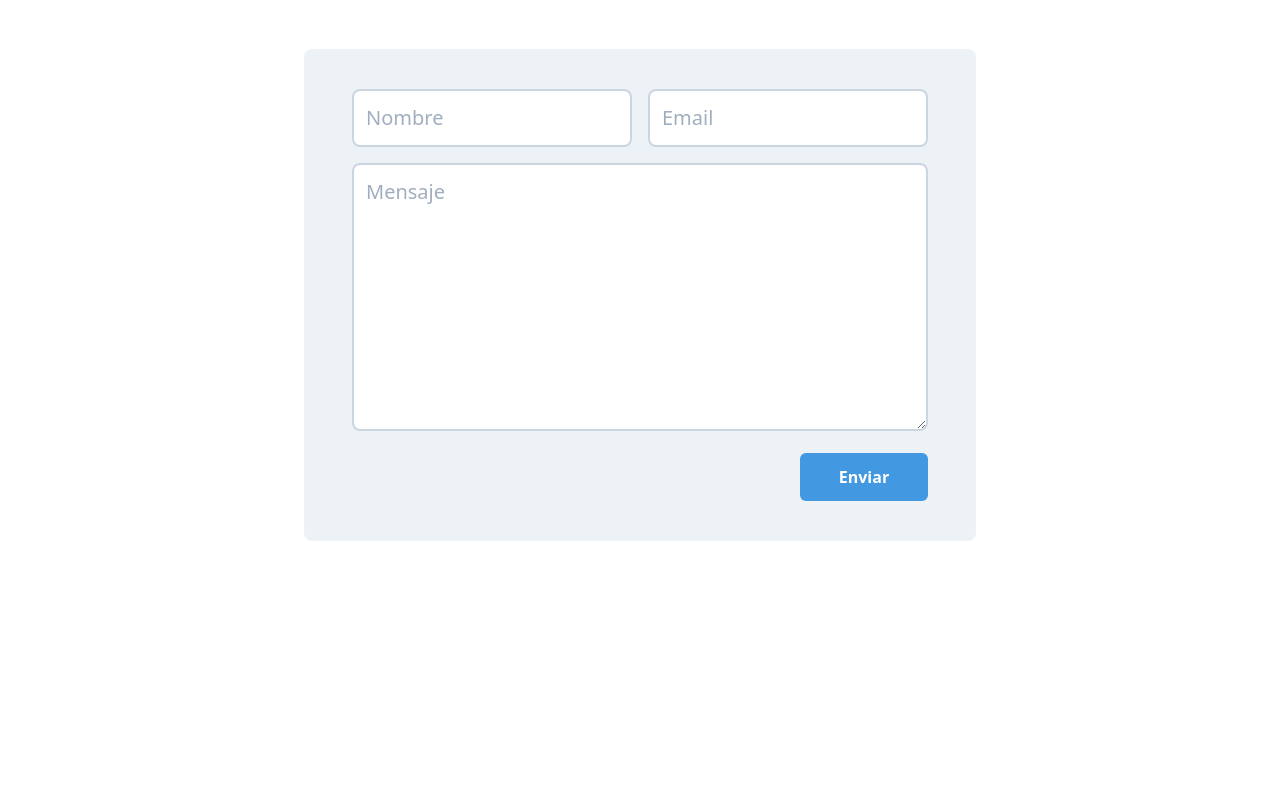
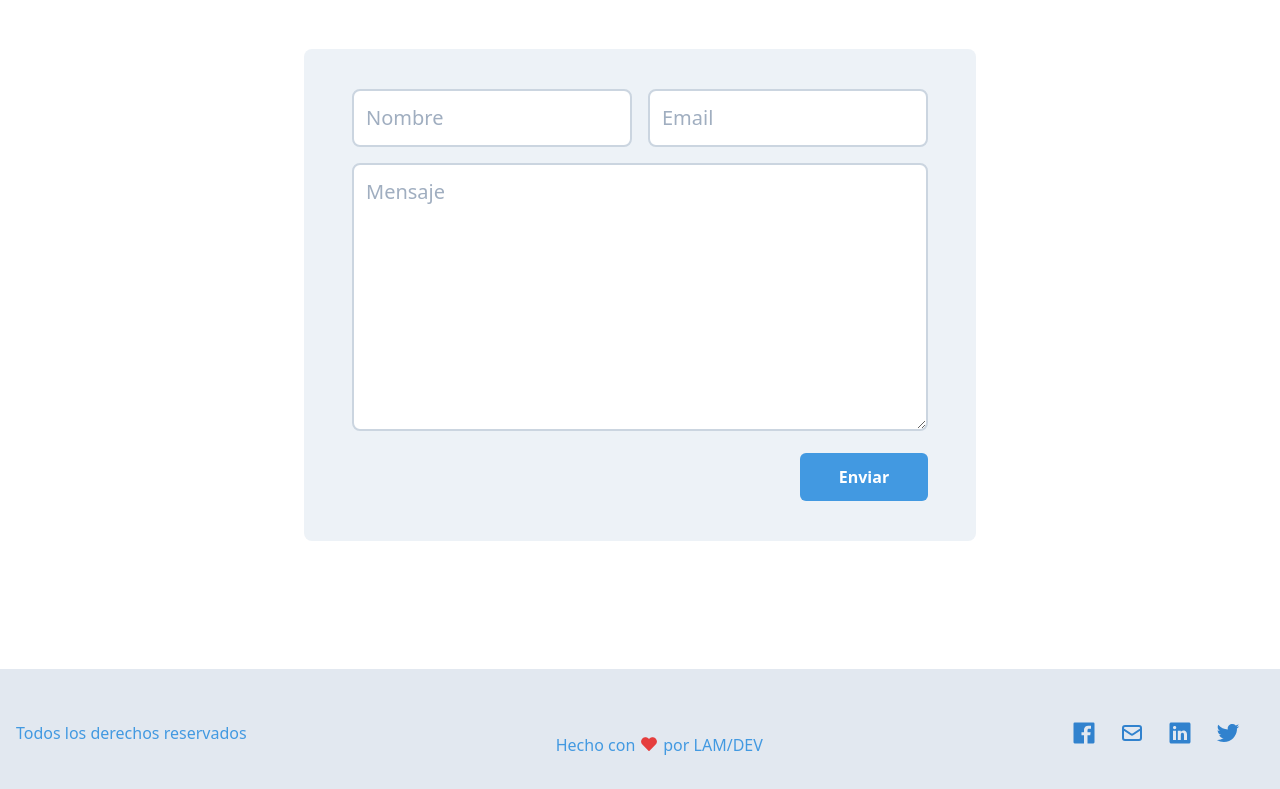
Before and after one commit to axd18/easyturnoweb, a React (Create React App) app: page / in a window 1280 px wide. Shown: the part 4350-5139 px from the top of the page. Before the commit the page ends 4891 px from the top, so only its background shows below. Built offline with nearby package versions, Linux system fonts and the light colour scheme.

Commit message:
Comenzando con el footer

```diff
--- a/src/App.js
+++ b/src/App.js
@@ -8,6 +8,7 @@ import QueEs from './components/QueEs';
 import ComoFunciona from './components/ComoFunciona';
 import Form from './components/Form';
 import Faq from './components/Faq';
+import Footer from './components/Footer';
 
 
 function App() {
@@ -20,6 +21,7 @@ function App() {
       <SectionOne />
       <Faq />
       <Form />
+      <Footer />
     </>
   );
 }
--- /dev/null
+++ b/src/components/Footer.js
@@ -0,0 +1,41 @@
+import React from 'react';
+
+const Footer = () => {
+    return (
+
+    <footer class="bg-gray-300 w-full py-6 px-4 mt-32 ">
+
+        <div class="flex items-center justify-between my-4">
+            <p class="text-blue-500">Todos los derechos reservados</p>
+            <p class="inline-flex text-blue-500 px-2 pt-6">Hecho con
+                <svg fill="#e53e3e" viewBox="0 0 24 24"  class="w-5 h-5 mx-1 pt-px text-red-600" stroke="currentColor">
+                    <path stroke-linecap="round" stroke-linejoin="round" stroke-width="2" d="M4.318 6.318a4.5 4.5 0 000 6.364L12 20.364l7.682-7.682a4.5 4.5 0 00-6.364-6.364L12 7.636l-1.318-1.318a4.5 4.5 0 00-6.364 0z"/>
+                </svg>por LAM/DEV</p>
+            <div class="flex items-center">
+                <a href="#">
+                    <svg class="h-6 w-6 fill-current text-blue-600 mr-6" viewBox="0 0 512 512">
+                        <path d="M455.27,32H56.73A24.74,24.74,0,0,0,32,56.73V455.27A24.74,24.74,0,0,0,56.73,480H256V304H202.45V240H256V189c0-57.86,40.13-89.36,91.82-89.36,24.73,0,51.33,1.86,57.51,2.68v60.43H364.15c-28.12,0-33.48,13.3-33.48,32.9V240h67l-8.75,64H330.67V480h124.6A24.74,24.74,0,0,0,480,455.27V56.73A24.74,24.74,0,0,0,455.27,32Z"/>
+                    </svg>
+                </a>
+                <a href="#">
+                    <svg fill="none"  class="h-6 w-6 text-blue-600 mr-6" viewBox="0 0 24 24" stroke="currentColor">
+                        <path stroke-linecap="round" stroke-linejoin="round" stroke-width="2" d="M3 8l7.89 5.26a2 2 0 002.22 0L21 8M5 19h14a2 2 0 002-2V7a2 2 0 00-2-2H5a2 2 0 00-2 2v10a2 2 0 002 2z"/>
+                    </svg>
+                </a>
+                <a href="#">
+                    <svg class="h-6 w-6 fill-current text-blue-600 mr-6" viewBox="0 0 512 512">
+                        <path d="M444.17,32H70.28C49.85,32,32,46.7,32,66.89V441.61C32,461.91,49.85,480,70.28,480H444.06C464.6,480,480,461.79,480,441.61V66.89C480.12,46.7,464.6,32,444.17,32ZM170.87,405.43H106.69V205.88h64.18ZM141,175.54h-.46c-20.54,0-33.84-15.29-33.84-34.43,0-19.49,13.65-34.42,34.65-34.42s33.85,14.82,34.31,34.42C175.65,160.25,162.35,175.54,141,175.54ZM405.43,405.43H341.25V296.32c0-26.14-9.34-44-32.56-44-17.74,0-28.24,12-32.91,23.69-1.75,4.2-2.22,9.92-2.22,15.76V405.43H209.38V205.88h64.18v27.77c9.34-13.3,23.93-32.44,57.88-32.44,42.13,0,74,27.77,74,87.64Z"/>
+                    </svg>
+                </a>
+                <a href="#">
+                    <svg class="h-6 w-6 fill-current text-blue-600 mr-6" viewBox="0 0 512 512">
+                        <path d="M496,109.5a201.8,201.8,0,0,1-56.55,15.3,97.51,97.51,0,0,0,43.33-53.6,197.74,197.74,0,0,1-62.56,23.5A99.14,99.14,0,0,0,348.31,64c-54.42,0-98.46,43.4-98.46,96.9a93.21,93.21,0,0,0,2.54,22.1,280.7,280.7,0,0,1-203-101.3A95.69,95.69,0,0,0,36,130.4C36,164,53.53,193.7,80,211.1A97.5,97.5,0,0,1,35.22,199v1.2c0,47,34,86.1,79,95a100.76,100.76,0,0,1-25.94,3.4,94.38,94.38,0,0,1-18.51-1.8c12.51,38.5,48.92,66.5,92.05,67.3A199.59,199.59,0,0,1,39.5,405.6,203,203,0,0,1,16,404.2,278.68,278.68,0,0,0,166.74,448c181.36,0,280.44-147.7,280.44-275.8,0-4.2-.11-8.4-.31-12.5A198.48,198.48,0,0,0,496,109.5Z"/>
+                    </svg>
+                </a>
+            </div>
+        </div>
+    </footer>
+     );
+}
+
+export default Footer;
```
